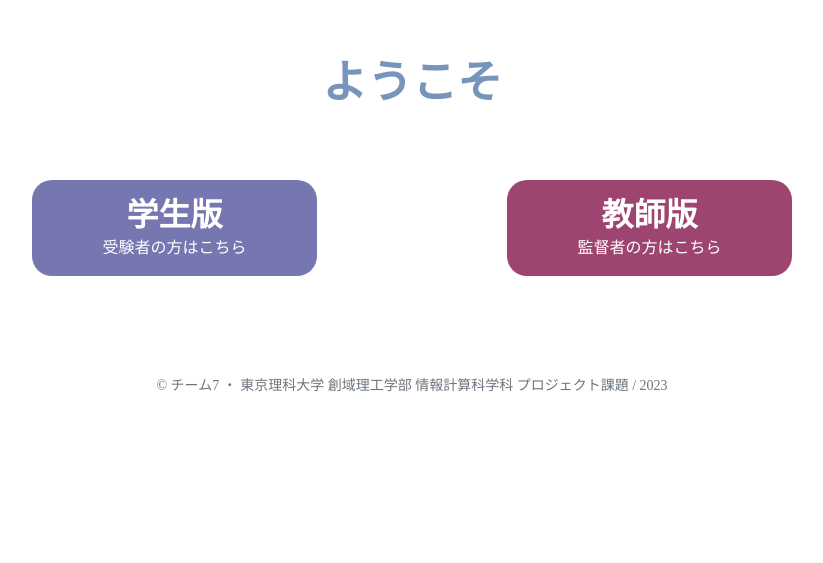
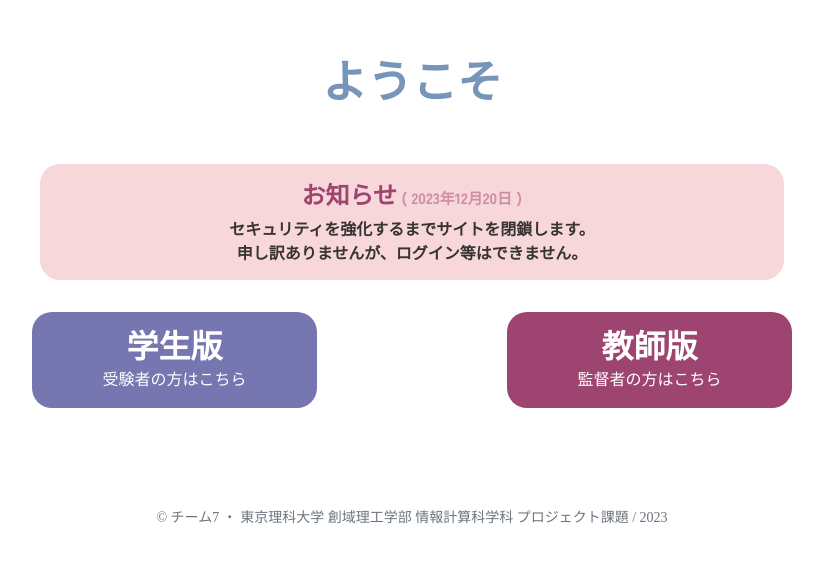
Before and after one commit to otTATto/project-asg-flask, a Flask app: page / in a window 1280 px wide. Shown: the part 134-697 px from the top of the page, without its empty margins (228-1051 px from the left). Run offline with Flask 3, Linux system fonts and the light colour scheme; some libraries are stand-ins or nearby versions; some web fonts are replaced.

Commit message:
set a message of closing the site

```diff
--- a/templates/index.html
+++ b/templates/index.html
@@ -61,8 +61,19 @@
             ようこそ
         </div>
 
+        <!-- トップメッセージ -->
+        <div class="mt-5">
+            <div class="d-grid col-md-8 col-10 mx-auto py-3 br-20 bg-danger-subtle">
+                <div class="text-center f-Zen-Kaku-Gothic-New fw-bold c-black">
+                    <h4 class="c-pink fw-exbold">お知らせ<span class="c-sub-pink" style="font-size: 15px;"> ( 2023年12月20日 )</span></h4>
+                    セキュリティを強化するまでサイトを閉鎖します。
+                    <br>申し訳ありませんが、ログイン等はできません。
+                </div>
+            </div>
+        </div>
+
         <!-- 学生版と教師版の入り口 -->
-        <div class="mt-5 row justify-content-evenly text-center">
+        <div class="mt-3 row justify-content-evenly text-center">
             <a href="./student/loginS.html" type="button" class="col-lg-3 col-md-8 col-10 mt-3 pt-2 pb-3 br-20 text-white non-a be-big-lg" style="background-color: rgb(118, 118, 177);">
                 <div class="fs-2 f-Zen-Kaku-Gothic-New fw-bold">
                     学生版
```
